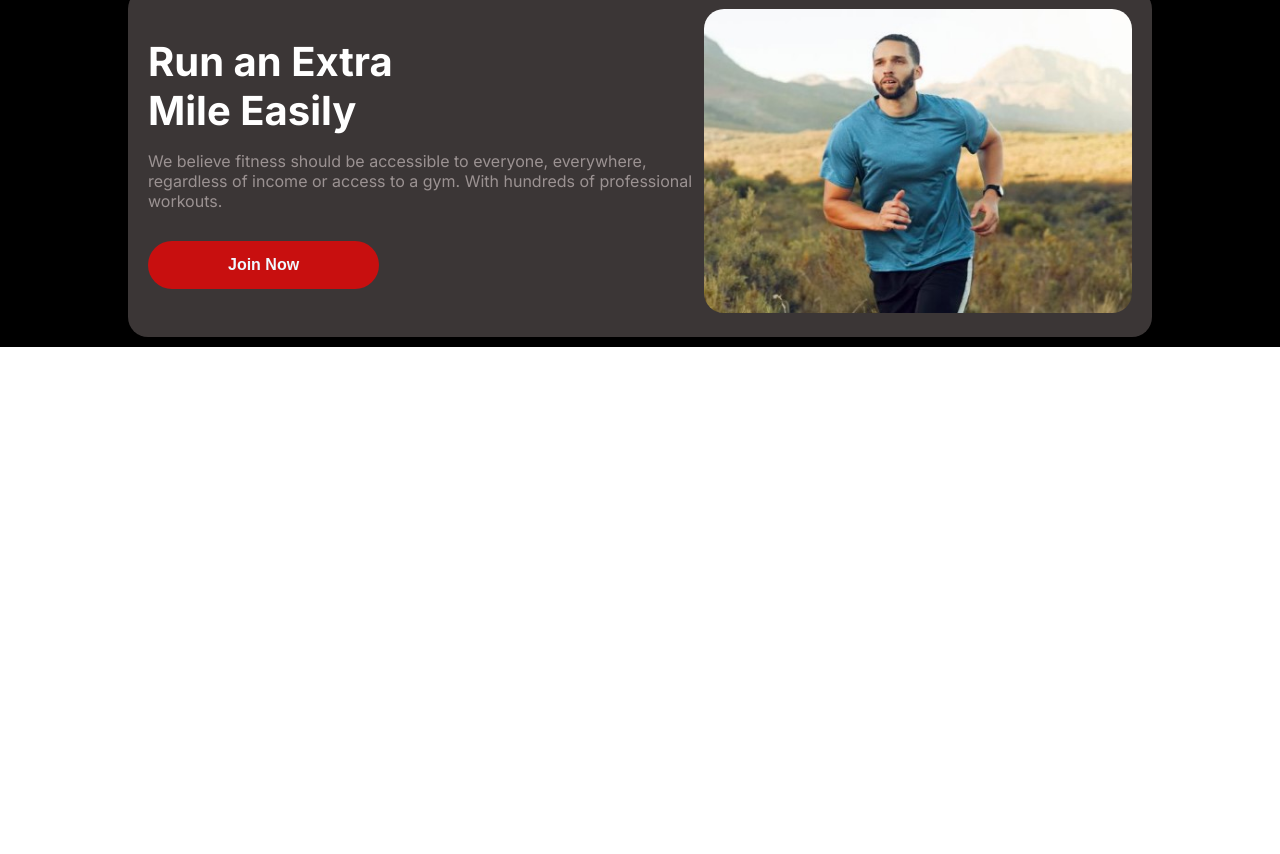
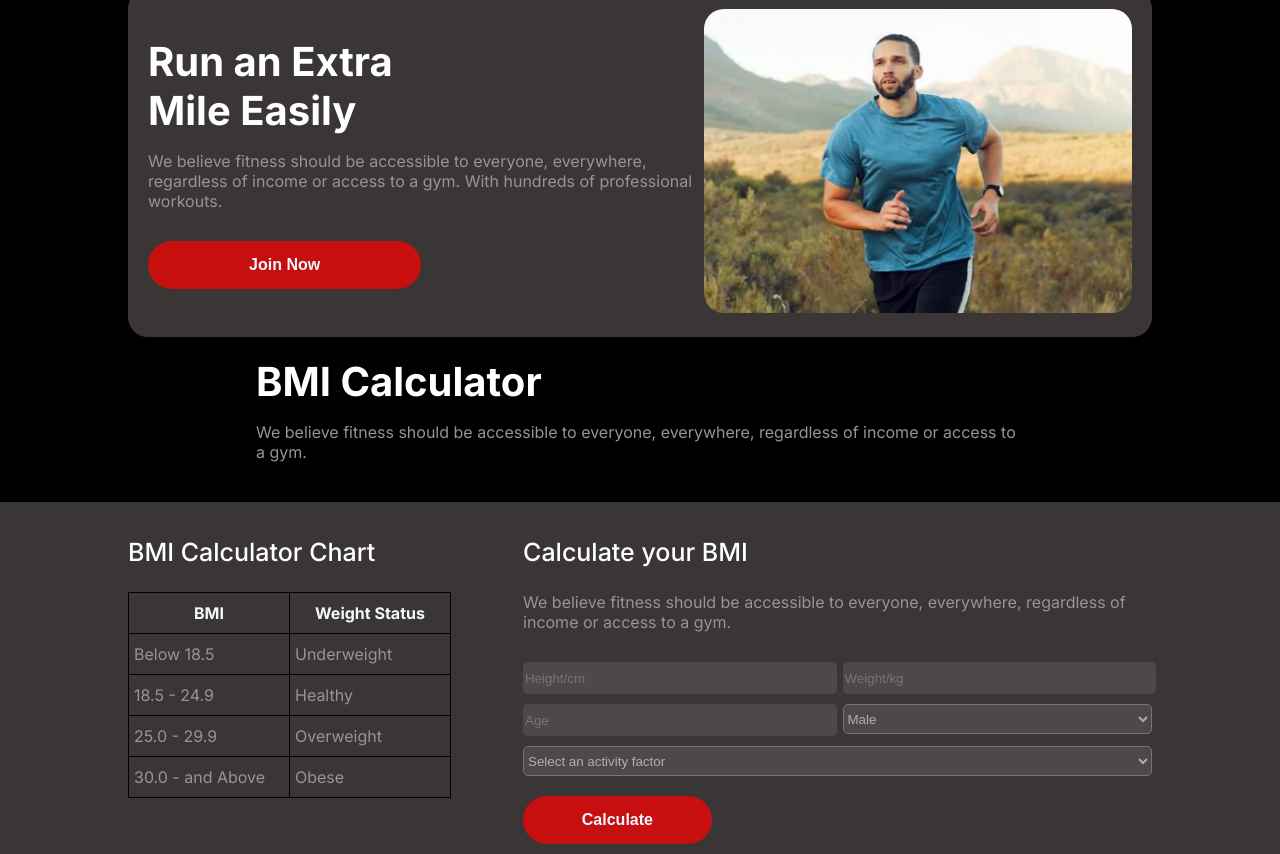
Before and after one commit to sasruet/Assignment-02, a plain HTML site: page index.html in a window 1280 px wide. Shown: the part 1167-2021 px from the top of the page. Before the commit the page ends 1514 px from the top, so only its background shows below. Drawn offline with Linux system fonts and the light colour scheme; a web font is replaced by a local one.

Commit message:
bmi-calculator-section completed

```diff
--- a/css/style.css
+++ b/css/style.css
@@ -150,7 +150,7 @@ nav > img{
     text-align: center;
     padding-bottom: 20px;
 }
-.habit-txt, .run-text{
+.habit-txt, .run-text, .bmi-heading{
     margin: 0%;
     color: white;
     font-size: 40px;
@@ -205,8 +205,77 @@ nav > img{
     font-weight: 600;
     background-color:rgba(255, 0, 0, 0.719) ;
     border-radius: 25px;
-    padding: 15px 80px;
+    padding: 15px 20px;
+    width: 50%;
     border: 0px;
+}
+#calculate{
+    margin-top: 20px;
+    color: white;
+    font-size: medium;
+    font-weight: 600;
+    background-color:rgba(255, 0, 0, 0.719) ;
+    border-radius: 25px;
+    padding: 15px 20px;
+    width: 30%;
+    border: 0px;
+}
+.bmi-cal{
+    padding: 10px 20%;
+}
+.cal-chart-txt{
+    color: white;
+    font-size: 25px;
+    font-weight: 500;
+}
+.cal-container{
+    background-color:  rgb(59, 54, 54);
+    display: flex;
+    padding: 10px 10%;
+}
+th{
+    border: 1px solid black;
+    color: aliceblue;
+    padding: 5px;
+    height: 30px;
+    width: 150px;
+}
+
+td{ padding: 5px;
+    color: rgb(155, 146, 146);
+    border: 1px solid black;
+    height: 30px;
+    width: 150px;
+}
+table{
+    border-collapse: collapse;
+    border: 1px solid black;
+}
+.section-4
+{
+    background-color: black;
+}
+input{
+    color: rgb(182, 172, 172);
+    background-color:  rgb(78, 73, 73);
+    height: 30px;
+    width: 100%;
+    border-radius: 5px;
+    border: none;
+}
+.input-container{
+    display: grid;
+    grid-template-columns: repeat(2,1fr);
+    gap: 10px;
+}
+select{
+    height: 30px;
+    border-radius: 5px;
+    color: rgb(182, 172, 172);
+    background-color:  rgb(78, 73, 73);
+}
+#select-activity{
+    grid-column: span 2;
 }
 @media (min-width:577px) and (max-width:992px) {
     nav{
@@ -221,6 +290,17 @@ nav > img{
     }
     .section-2, .section-3{
         padding: 10px 3%;
+    }
+    .cal-container{
+        padding: 10px 3%;
+        flex-wrap: wrap;
+    }
+    #join-now{
+        width: 90%;
+    }
+    .input-container{
+        grid-template-columns: repeat(1,1fr);
+        gap: 10px;
     }
 
 
@@ -241,7 +321,6 @@ nav > img{
     .w-60{
         width: 100%;
         margin-bottom: 10px;
-        text-align: center;
     }
     .section-1{
         flex-direction: column;
@@ -256,6 +335,12 @@ nav > img{
     }
     .run-container{
         flex-wrap: wrap;
-        justify-content: center;
+    }
+    #join-now{
+        width: 100%;
+    }
+    .cal-container{
+        padding: 10px 3%;
+        flex-wrap: wrap;
     }
 }
--- a/index.html
+++ b/index.html
@@ -103,14 +103,74 @@
                     Mile Easily
                 </span>
                 <p class="description">
-                    We believe fitness should be accessible to everyone, everywhere, regardless of income or access to a gym. With hundreds of professional workouts.
+                    We believe fitness should be accessible to everyone, everywhere, regardless of income or access to a
+                    gym. With hundreds of professional workouts.
                 </p>
-                <button id="join-now" type="button"><a style="text-decoration: none; color: aliceblue;" href="#join-now">Join Now</a></button>
+                <button id="join-now" type="button"><a style="text-decoration: none; color: aliceblue;"
+                        href="#join-now">Join Now</a></button>
             </div>
 
             <div>
                 <img class="run-img" src="./images/run2.jpg" alt="">
             </div>
+    </section>
+    <section class="section-4">
+        <div class="bmi-cal">
+            <span class="bmi-heading">
+                BMI Calculator
+            </span>
+            <p class="description">
+                We believe fitness should be accessible to everyone, everywhere, regardless of income or access to a
+                gym.
+            </p>
+        </div>
+        <div class="cal-container">
+
+            <div class="w-50">
+                <p class="cal-chart-txt">BMI Calculator Chart</p>
+                <table>
+                    <tr>
+                        <th>BMI</th>
+                        <th>Weight Status</th>
+                    </tr>
+                    <tr>
+                        <td>Below 18.5</td>
+                        <td>Underweight</td>
+                    </tr>
+                    <tr>
+                        <td>18.5 - 24.9</td>
+                        <td>Healthy</td>
+                    </tr>
+                    <tr>
+                        <td>25.0 - 29.9</td>
+                        <td>Overweight</td>
+                    </tr>
+                    <tr>
+                        <td>30.0 - and Above</td>
+                        <td>Obese</td>
+                    </tr>
+                </table>
+            </div>
+            <div>
+                <p class="cal-chart-txt">Calculate your BMI</p>
+                <p class="description">We believe fitness should be accessible to everyone, everywhere, regardless of
+                    income or access to a gym. </p>
+                <div class="input-container">
+                    <input placeholder="Height/cm" type="text">
+                <input placeholder="Weight/kg" type="text">
+                <input placeholder="Age" type="text">
+                <select name="Sex" id="Sex">
+                    <option value="Male">Male</option>
+                    <option value="Female">Female</option>
+                </select>
+                <select  name="" id="select-activity">
+                    <option value="">Select an activity factor</option>
+                </select>
+                </div>
+                <button id="calculate" type="button"><a style="text-decoration: none; color: aliceblue;"
+                    href="#calculate">Calculate</a></button>
+            </div>
+        </div>
     </section>
     <footer>
 
```
